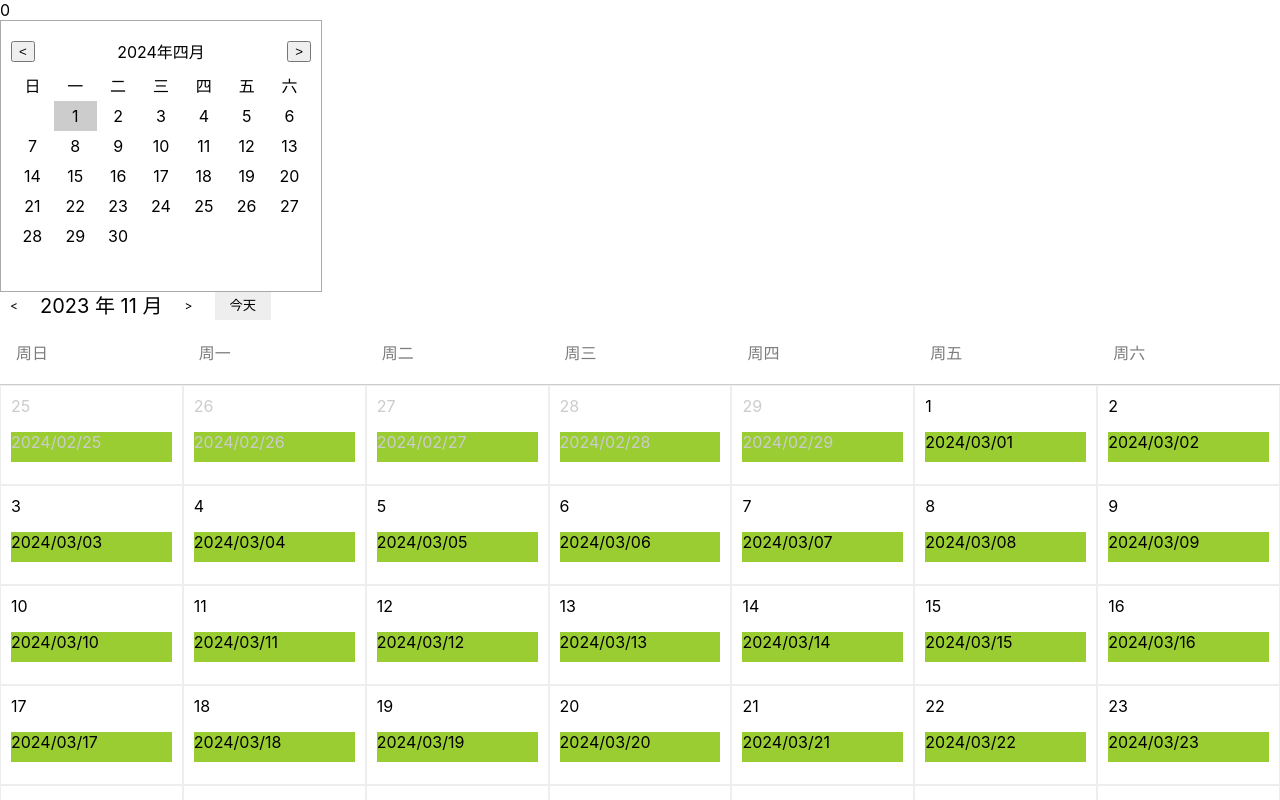
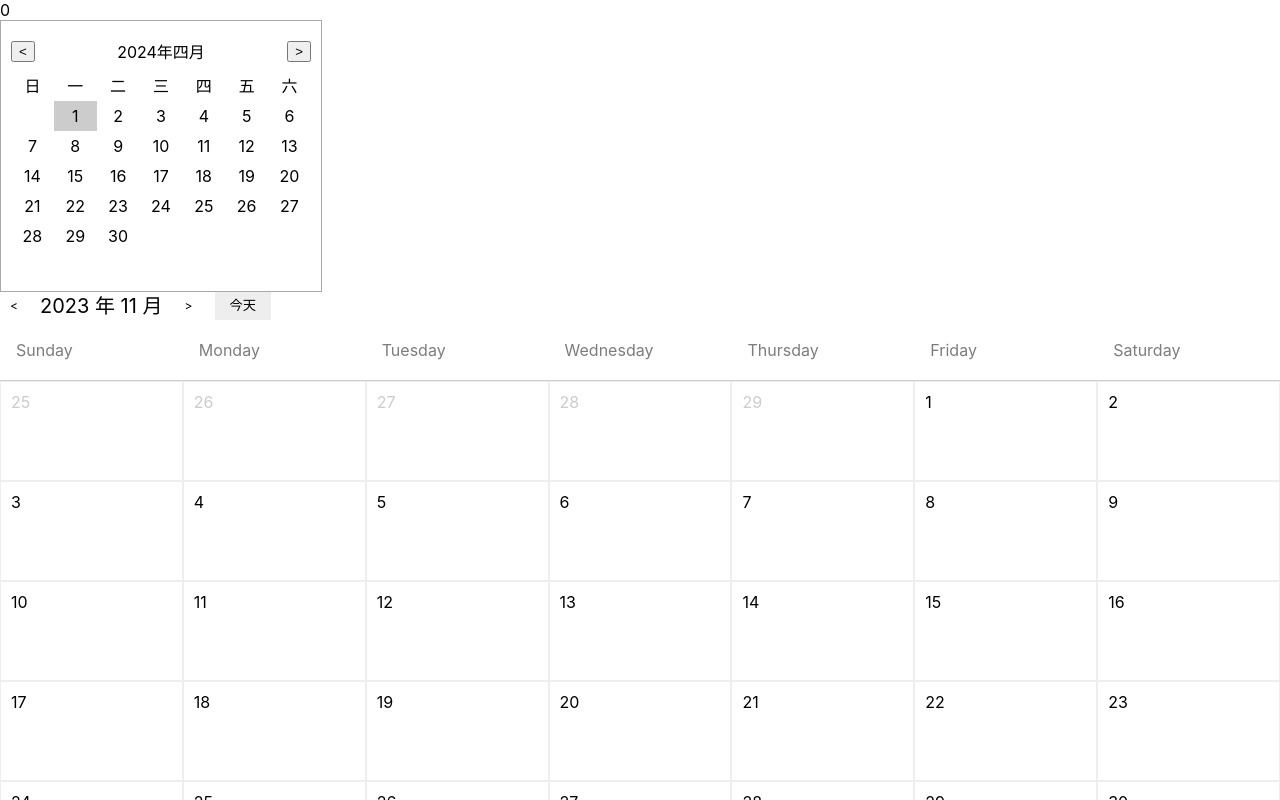
Before and after one commit to VegetableBirddd/Advanced-with-React, a React (Create React App) app: page / in a window 1280 px wide. Shown: the top 800 px of the page. Built offline with nearby package versions, Linux system fonts and the light colour scheme.

Commit message:
add: locale language

```diff
--- a/src/App.tsx
+++ b/src/App.tsx
@@ -42,11 +42,8 @@
       <div onClick={() => setNum((prevNum) => prevNum + 1)}>{num}</div>
       {/* <MiniCalendar value={new Date('2023-2-1')} onChange={(date)=>{alert(date)}}/> */}
       <Test />
-      <Calendar value={dayjs('2024-03-07')} dateInnerContent={(value) => {
-        return <div>
-          <p style={{background: 'yellowgreen', height: '30px'}}>{value.format('YYYY/MM/DD')}</p>
-        </div>
-      }}/>
+      {/* <Calendar value={dayjs('2024-03-07')} locale="en-US"/> */}
+      <Calendar value={dayjs('2024-03-07')}/>
     </>
 
   );
--- /dev/null
+++ b/src/components/Calendar/LocaleContext.tsx
@@ -0,0 +1,11 @@
+import { createContext } from "react";
+
+export interface LocaleContextType {
+    locale: string;
+}
+
+const LocaleContext = createContext<LocaleContextType>({
+    locale: 'zh-CN'
+});
+
+export default LocaleContext;
--- a/src/components/Calendar/MonthCalendar.tsx
+++ b/src/components/Calendar/MonthCalendar.tsx
@@ -1,5 +1,9 @@
 import { Dayjs } from "dayjs";
 import { CalendarProps } from ".";
+import CalendarLocale from "./locale/zh-CN";
+import { useContext } from "react";
+import LocaleContext from "./LocaleContext";
+import allLocales from "./locale";
 
 interface MonthCalendarProps extends CalendarProps {
 
@@ -57,20 +61,22 @@
     return rows.map(row => <div className="calendar-month-body-row">{row}</div>)
 }
 
-function MonthCalendar(props:CalendarProps) {
+function MonthCalendar(props: MonthCalendarProps) {
+    const localeContext = useContext(LocaleContext);
     const {
         dateRender,
         dateInnerContent
     } = props;
+    const CalendarLocale = allLocales[localeContext.locale];
+    const weekList = ['sunday', 'monday', 'tuesday', 'wednesday', 'thursday', 'friday', 'saturday']
 
     const allDays = getAllDays(props.value);
-    const weekList = ['周日', '周一', '周二', '周三', '周四', '周五', '周六'];
 
     return <div className="calendar-month">
         <div className="calendar-month-week-list">
             {weekList.map((week) => (
                 <div className="calendar-month-week-list-item" key={week}>
-                    {week}
+                    {CalendarLocale.week[week]}
                 </div>
             ))}
         </div>
@@ -79,8 +85,8 @@
                 renderDays(allDays, dateRender, dateInnerContent)
             }
         </div>
-
     </div>
 }
 
+
 export default MonthCalendar;
--- a/src/components/Calendar/index.tsx
+++ b/src/components/Calendar/index.tsx
@@ -4,6 +4,7 @@
 import Header from './Header';
 import { CSSProperties, ReactNode } from 'react';
 import classnames from 'classnames';
+import LocaleContext from './LocaleContext';
 
 export interface CalendarProps {
     value: Dayjs;
@@ -25,14 +26,18 @@
         value,
         style,
         className,
+        locale
     } = props;
 
     const classNames = classnames("calendar", className);
 
-    return <div className={classNames} style={style}>
-        <Header></Header>
-        <MonthCalendar {...props}/>
-    </div>
+    return <LocaleContext.Provider value={{locale:locale || navigator.language}}>
+        <div className={classNames} style={style}>
+            <Header></Header>
+            <MonthCalendar {...props}/>
+        </div>
+    </LocaleContext.Provider>
+
 }
 
 export default Calendar;
--- /dev/null
+++ b/src/components/Calendar/locale/en-US.ts
@@ -0,0 +1,32 @@
+import { CalendarType } from "./interface";
+
+const CalendarLocale: CalendarType = {
+    formatYear: 'YYYY',
+    formatMonth: 'MMM YYYY',
+    today: 'Today',
+    month: {
+        January: 'January',
+        February: 'February',
+        March: 'March',
+        April: 'April',
+        May: 'May',
+        June: 'June',
+        July: 'July',
+        August: 'August',
+        September: 'September',
+        October: 'October',
+        November: 'November',
+        December: 'December',
+    },
+    week: {
+        monday: 'Monday',
+        tuesday: 'Tuesday',
+        wednesday: 'Wednesday',
+        thursday: 'Thursday',
+        friday: 'Friday',
+        saturday: 'Saturday',
+        sunday: 'Sunday',
+    },
+}
+
+export default CalendarLocale;
--- /dev/null
+++ b/src/components/Calendar/locale/index.ts
@@ -0,0 +1,10 @@
+import zhCN from "./zh-CN";
+import enUS from "./en-US";
+import { CalendarType } from "./interface";
+
+const allLocales: Record<string, CalendarType>= {
+    'zh-CN': zhCN,
+    'en-US': enUS
+}
+
+export default allLocales;
--- /dev/null
+++ b/src/components/Calendar/locale/interface.ts
@@ -0,0 +1,28 @@
+export interface CalendarType {
+    formatYear: string;
+    formatMonth: string;
+    today: string;
+    month: {
+        January: string;
+        February: string;
+        March: string;
+        April: string;
+        May: string;
+        June: string;
+        July: string;
+        August: string;
+        September: string;
+        October: string;
+        November: string;
+        December: string;
+    } & Record<string, any>;
+    week: {
+        monday: string;
+        tuesday: string;
+        wednesday: string;
+        thursday: string;
+        friday: string;
+        saturday: string;
+        sunday: string;
+    } & Record<string, any>
+}
--- /dev/null
+++ b/src/components/Calendar/locale/zh-CN.ts
@@ -0,0 +1,32 @@
+import { CalendarType } from "./interface";
+
+const CalendarLocale: CalendarType = {
+    formatYear: 'YYYY 年',
+    formatMonth: 'YYYY 年 MM 月',
+    today: '今天',
+    month: {
+        January: '一月',
+        February: '二月',
+        March: '三月',
+        April: '四月',
+        May: '五月',
+        June: '六月',
+        July: '七月',
+        August: '八月',
+        September: '九月',
+        October: '十月',
+        November: '十一月',
+        December: '十二月',
+    },
+    week: {
+        monday: '周一',
+        tuesday: '周二',
+        wednesday: '周三',
+        thursday: '周四',
+        friday: '周五',
+        saturday: '周六',
+        sunday: '周日',
+    }
+}
+
+export default CalendarLocale;
```
